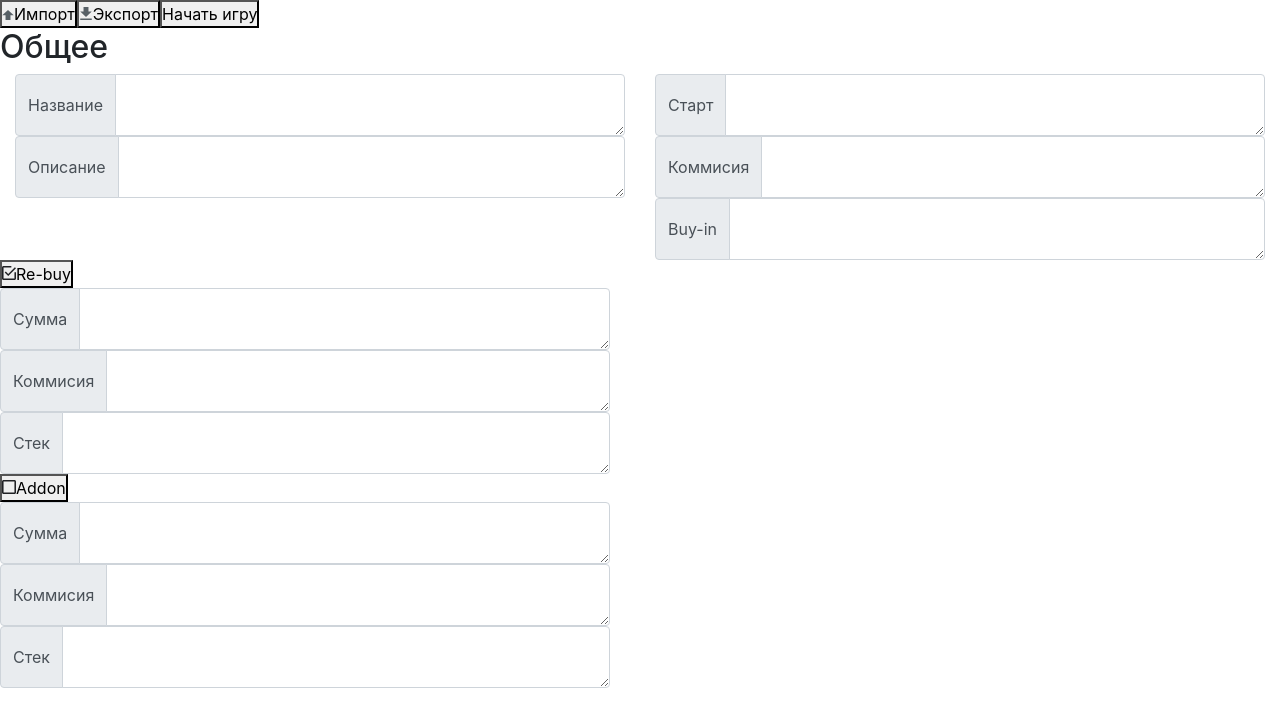
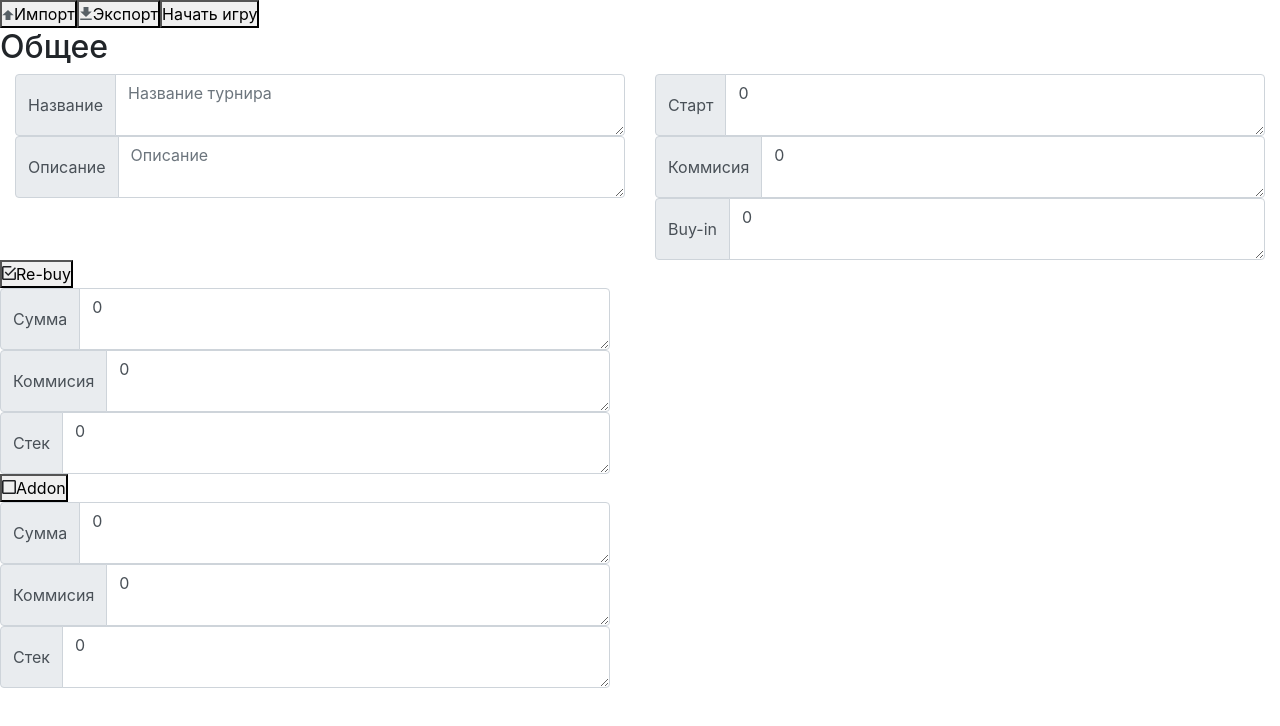
Before and after one commit to dtseloguz/poker-manager, an Angular app in the folder user-interface/: page /game-settings in a window 1280 px wide. Shown: the top 726 px of the page. Built offline with nearby package versions, Linux system fonts and the light colour scheme.

Commit message:
Создание затычки загрузки информации о турнире

```diff
--- a/user-interface/src/app/app-routing.module.ts
+++ b/user-interface/src/app/app-routing.module.ts
@@ -3,7 +3,7 @@ import { Routes, RouterModule } from '@angular/router';
 import { PlayerListComponent }      from './player-list/player-list.component';
 import {GameSettingsComponent} from './game-settings/game-settings.component';
 const routes: Routes = [
-  { path: '', redirectTo: '/data-base', pathMatch: 'full' },
+  { path: '', redirectTo: '/game-settings', pathMatch: 'full' },
   { path: 'data-base', component: PlayerListComponent },
   {path: "game-settings", component:GameSettingsComponent}
 ];
--- a/user-interface/src/app/game-settings/game-settings.component.html
+++ b/user-interface/src/app/game-settings/game-settings.component.html
@@ -1,7 +1,7 @@
 
 <div class="game-component">
   <div class="game-component_button">
-    <button class="pre-import">Импорт</button>
+    <button class="pre-import"  (click)="load()">Импорт</button>
     <button class="pre-export">Экспорт</button>
     <button>Начать игру</button>
   </div>
@@ -14,13 +14,13 @@
         <div class="input-group-prepend">
           <span class="input-group-text">Название</span>
         </div>
-        <textarea class="form-control" aria-label="With textarea"></textarea>
+        <textarea [(ngModel)]="tournamentInfo.tournamentSet.name" class="form-control" aria-label="With textarea" placeholder="Название турнира"></textarea>
       </div>
       <div class="input-group">
         <div class="input-group-prepend">
           <span class="input-group-text">Описание</span>
         </div>
-        <textarea class="form-control" aria-label="With textarea"></textarea>
+        <textarea [(ngModel)]="tournamentInfo.tournamentSet.discription" class="form-control" aria-label="With textarea" placeholder="Описание"></textarea>
       </div>
     </div>
     <div class="buy-in-settings col-6">
@@ -28,19 +28,19 @@
         <div class="input-group-prepend">
           <span class="input-group-text">Старт</span>
         </div>
-        <textarea class="form-control" aria-label="With textarea"></textarea>
+        <textarea [(ngModel)]="tournamentInfo.tournamentSet.buyIn.stack" class="form-control" aria-label="With textarea"></textarea>
       </div>
       <div class="input-group">
         <div class="input-group-prepend">
           <span class="input-group-text">Коммисия</span>
         </div>
-        <textarea class="form-control" aria-label="With textarea"></textarea>
+        <textarea [(ngModel)]="tournamentInfo.tournamentSet.buyIn.rake" class="form-control" aria-label="With textarea"></textarea>
       </div>
       <div class="input-group">
         <div class="input-group-prepend">
           <span class="input-group-text">Buy-in</span>
         </div>
-        <textarea class="form-control" aria-label="With textarea"></textarea>
+        <textarea [(ngModel)]="tournamentInfo.tournamentSet.buyIn.buyIn" class="form-control" aria-label="With textarea"></textarea>
       </div>
     </div>
   </div>
@@ -50,19 +50,19 @@
       <div class="input-group-prepend">
         <span class="input-group-text">Сумма</span>
       </div>
-      <textarea class="form-control" aria-label="With textarea"></textarea>
+      <textarea [(ngModel)]="tournamentInfo.tournamentSet.reBuy.buyIn" class="form-control" aria-label="With textarea"></textarea>
     </div>
     <div class="input-group">
       <div class="input-group-prepend">
         <span class="input-group-text">Коммисия</span>
       </div>
-      <textarea class="form-control" aria-label="With textarea"></textarea>
+      <textarea [(ngModel)]="tournamentInfo.tournamentSet.reBuy.rake" class="form-control" aria-label="With textarea"></textarea>
     </div>
     <div class="input-group">
       <div class="input-group-prepend">
         <span class="input-group-text">Стек</span>
       </div>
-      <textarea class="form-control" aria-label="With textarea"></textarea>
+      <textarea [(ngModel)]="tournamentInfo.tournamentSet.reBuy.stack" class="form-control" aria-label="With textarea"></textarea>
     </div>
   </div>
   <div class="addon-setting d-flex row col-6">
@@ -71,19 +71,19 @@
       <div class="input-group-prepend">
         <span class="input-group-text">Сумма</span>
       </div>
-      <textarea class="form-control" aria-label="With textarea"></textarea>
+      <textarea [(ngModel)]="tournamentInfo.tournamentSet.addOn.buyIn" class="form-control" aria-label="With textarea"></textarea>
     </div>
     <div class="input-group">
       <div class="input-group-prepend">
         <span class="input-group-text">Коммисия</span>
       </div>
-      <textarea class="form-control" aria-label="With textarea"></textarea>
+      <textarea [(ngModel)]="tournamentInfo.tournamentSet.addOn.rake" class="form-control" aria-label="With textarea"></textarea>
     </div>
     <div class="input-group">
       <div class="input-group-prepend">
         <span class="input-group-text">Стек</span>
       </div>
-      <textarea class="form-control" aria-label="With textarea"></textarea>
+      <textarea [(ngModel)]="tournamentInfo.tournamentSet.addOn.stack" class="form-control" aria-label="With textarea"></textarea>
     </div>
   </div>
 </div>
--- a/user-interface/src/app/game-settings/game-settings.component.ts
+++ b/user-interface/src/app/game-settings/game-settings.component.ts
@@ -1,15 +1,21 @@
 import { Component, OnInit } from '@angular/core';
-
+import {TournamentSettingFull} from './tournament-setting-full';
+import { TOURNAMENTSETTING } from './mock-tournament'
 @Component({
   selector: 'app-game-settings',
   templateUrl: './game-settings.component.html',
   styleUrls: ['./game-settings.component.css']
 })
 export class GameSettingsComponent implements OnInit {
+  tournamentInfo : TournamentSettingFull;
 
-  constructor() { }
+  constructor() {
+    this.tournamentInfo = new TournamentSettingFull();
+  }
 
   ngOnInit() {
   }
-
+  load(): void{
+    this.tournamentInfo = TOURNAMENTSETTING ;
+  }
 }
--- /dev/null
+++ b/user-interface/src/app/game-settings/mock-tournament.ts
@@ -0,0 +1,15 @@
+import {TournamentSettingFull} from './tournament-setting-full';
+import { TournamentSetting } from '../tournament-setting';
+
+export const TOURNAMENTSETTING: TournamentSettingFull = new TournamentSettingFull();
+TOURNAMENTSETTING.tournamentSet.name = "Main Event";
+TOURNAMENTSETTING.tournamentSet.discription = "Main tournament of this Series";
+TOURNAMENTSETTING.tournamentSet.buyIn.buyIn=10;
+TOURNAMENTSETTING.tournamentSet.buyIn.rake=1;
+TOURNAMENTSETTING.tournamentSet.buyIn.stack = 1000;
+TOURNAMENTSETTING.tournamentSet.reBuy.buyIn=10;
+TOURNAMENTSETTING.tournamentSet.reBuy.rake=1;
+TOURNAMENTSETTING.tournamentSet.reBuy.stack = 1000;
+TOURNAMENTSETTING.tournamentSet.addOn.buyIn=20;
+TOURNAMENTSETTING.tournamentSet.addOn.rake=2;
+TOURNAMENTSETTING.tournamentSet.addOn.stack = 10000;
--- /dev/null
+++ b/user-interface/src/app/game-settings/tournament-setting-full.ts
@@ -0,0 +1,8 @@
+import { TournamentSetting } from '../tournament-setting';
+
+export class TournamentSettingFull{
+    constructor(){
+        this.tournamentSet = new TournamentSetting();
+    }
+    tournamentSet : TournamentSetting;
+}
--- /dev/null
+++ b/user-interface/src/app/infoPayment.ts
@@ -0,0 +1,10 @@
+export class InfoPayment{
+    constructor(){
+        this.stack = 0;
+        this.rake = 0;
+        this.buyIn = 0;
+    }
+    stack: number;
+    rake : number;
+    buyIn : number;
+}
--- /dev/null
+++ b/user-interface/src/app/tournament-setting.ts
@@ -0,0 +1,16 @@
+import { InfoPayment } from './infoPayment';
+
+export class TournamentSetting{
+    constructor(){
+        this.name = "";
+        this.discription ="";
+        this.buyIn = new InfoPayment();
+        this.addOn = new InfoPayment();
+        this.reBuy = new InfoPayment();
+    }
+    name: string;
+    discription: string;
+    buyIn : InfoPayment;
+    reBuy : InfoPayment;
+    addOn : InfoPayment;
+}
```
